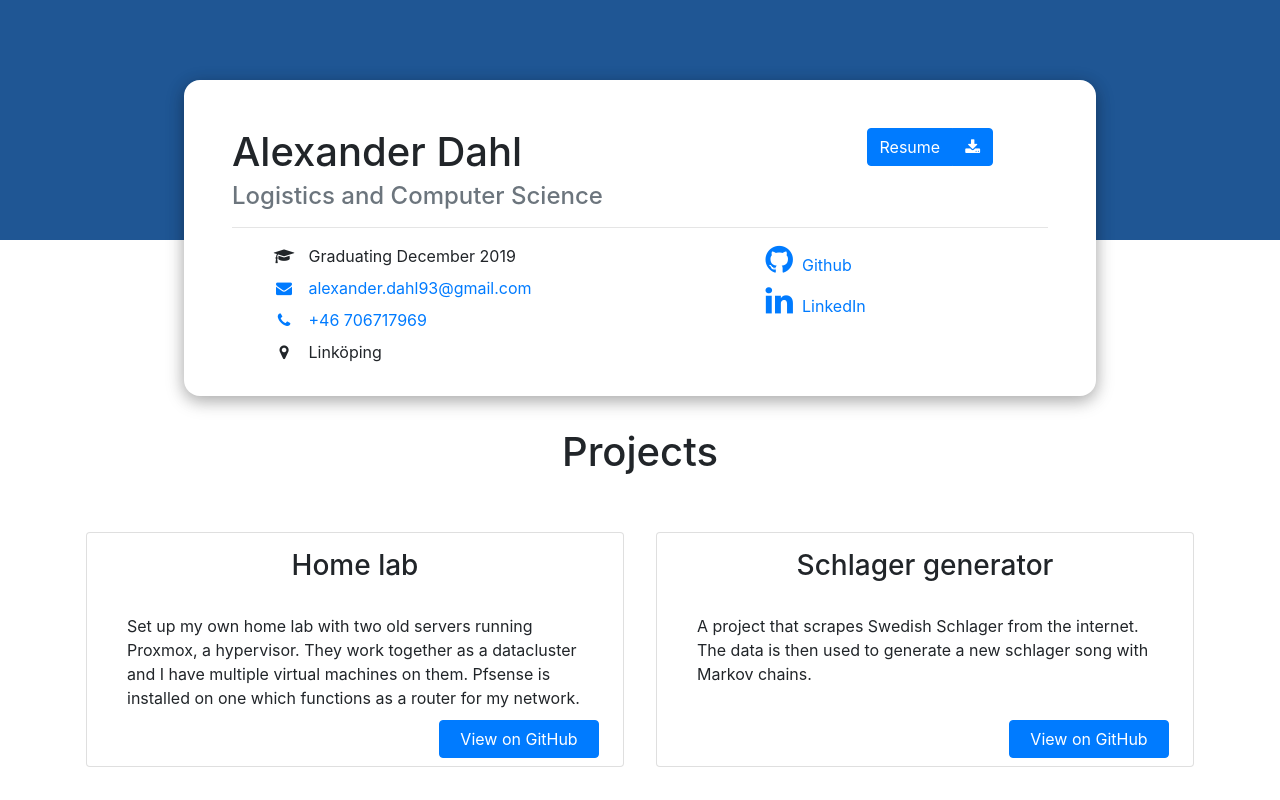
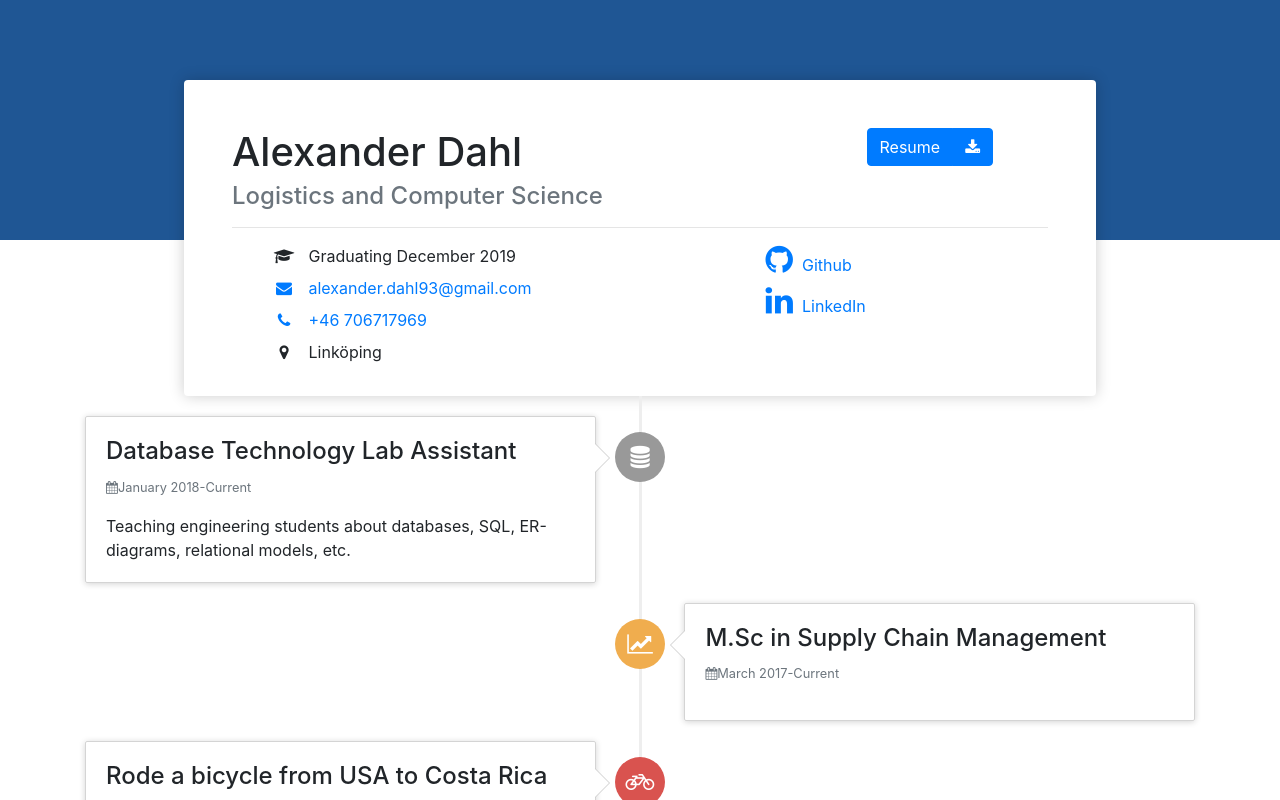
Before and after one commit to aleda145/resumewebpage, an Angular app in the folder resume-app/: page / in a window 1280 px wide. Shown: the top 800 px of the page. Built offline with nearby package versions, Linux system fonts and the light colour scheme.

Commit message:
changed box shadow on header

```diff
--- a/resume-app/src/app/app.component.html
+++ b/resume-app/src/app/app.component.html
@@ -1,3 +1,3 @@
 <app-header></app-header>
-<!--<app-experience></app-experience>-->
+<app-experience></app-experience>
 <app-projects></app-projects>
--- a/resume-app/src/app/header/header.component.css
+++ b/resume-app/src/app/header/header.component.css
@@ -1,16 +1,11 @@
 .profile-card {
   width: 80%;
   margin-top: 5rem;
-  box-shadow: 0 4px 15px 0 rgba(0, 0, 0, .2), 0 5px 20px 0 rgba(0, 0, 0, .19);
-  border: 2px red;
+  box-shadow: 0 0 0 0 rgba(0, 0, 0, .2), 0 0px 15px 0 rgba(0, 0, 0, 0.2);
   background-color: #fff;
   margin: -10rem auto 0;
-  border-radius: 1rem;
-  border-top-left-radius: 1rem;
-  border-top-right-radius: 1rem;
-  border-bottom-right-radius: 1rem;
-  border-bottom-left-radius: 1rem;
   padding: 1rem;
+  border: 1rem;
 }
 
 .card-info {
```
